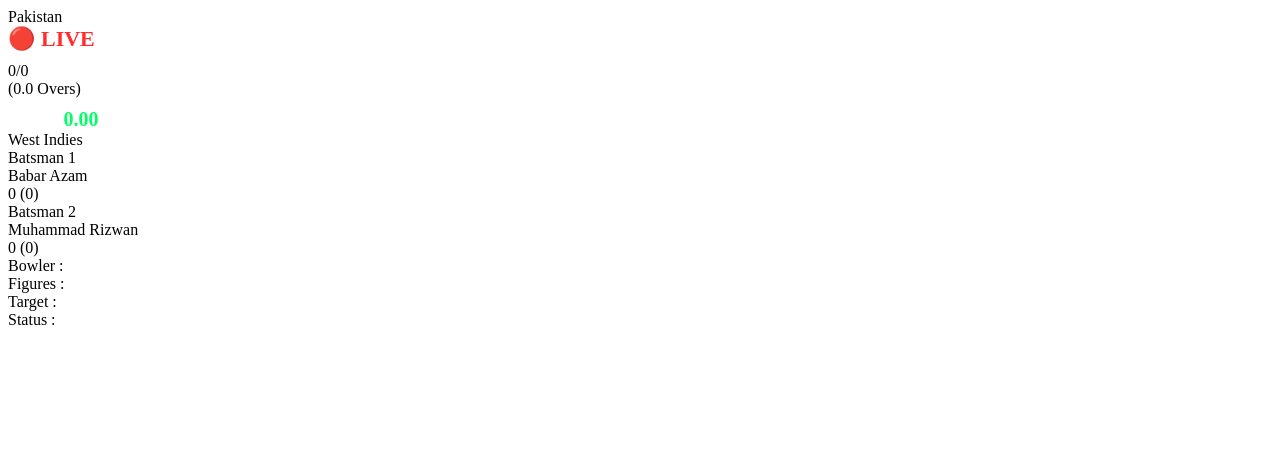
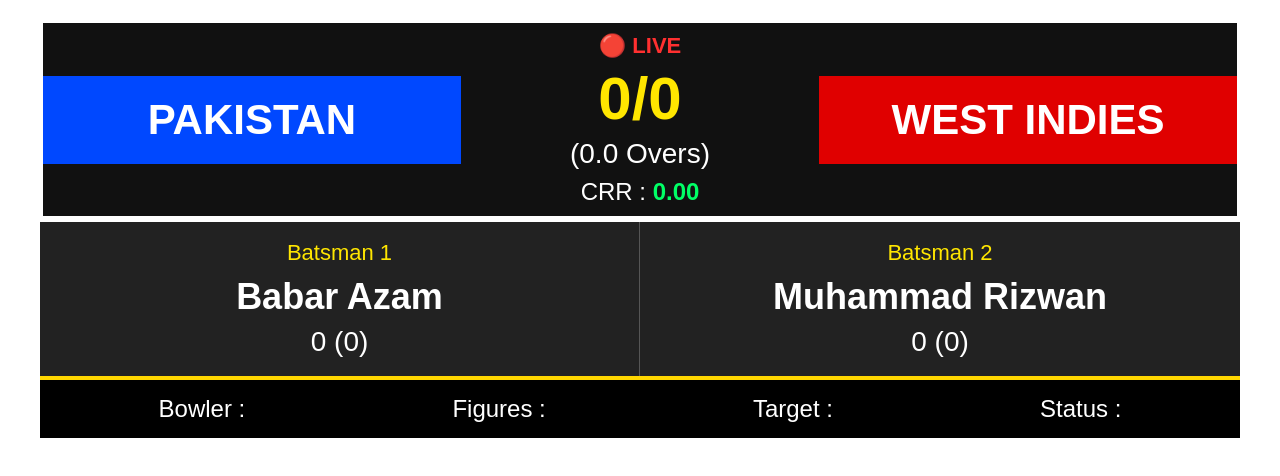
Before and after one commit to sabirali173-lgtm/cricket-scoreboard, a plain HTML site: page index.html in a window 1280 px wide. Drawn offline with Linux system fonts and the light colour scheme; no server answers.

Commit message:
Update style.css

```diff
--- a/style.css
+++ b/style.css
@@ -1,8 +1,60 @@
+*{
+    margin:0;
+    padding:0;
+    box-sizing:border-box;
+    font-family:Arial, Helvetica, sans-serif;
+}
+
+body{
+    background:transparent;
+    overflow:hidden;
+}
+
+.scoreboard{
+    width:1200px;
+    margin:20px auto;
+}
+
+/* TOP BAR */
+
+.top-bar{
+    display:flex;
+    align-items:center;
+    justify-content:space-between;
+    background:#111;
+    border:3px solid #fff;
+}
+
+.team{
+    width:35%;
+    color:#fff;
+    text-align:center;
+    font-size:42px;
+    font-weight:bold;
+    padding:20px;
+    text-transform:uppercase;
+}
+
+.left{
+    background:#0048ff;
+}
+
+.right{
+    background:#e00000;
+}
+
+.score-box{
+    width:30%;
+    background:#111;
+    text-align:center;
+    color:#fff;
+    padding:10px;
+}
+
 .live{
-    color:#ff2d2d;
+    color:#ff3030;
     font-size:22px;
     font-weight:bold;
-    margin-bottom:10px;
     animation:blink 1s infinite;
 }
 
@@ -12,13 +64,80 @@
     }
 }
 
+.score{
+    font-size:60px;
+    font-weight:bold;
+    color:#ffe600;
+    margin-top:5px;
+}
+
+.overs{
+    font-size:28px;
+    color:#fff;
+    margin-top:5px;
+}
+
 .crr{
-    color:#ffffff;
-    font-size:20px;
-    margin-top:10px;
+    font-size:24px;
+    color:#fff;
+    margin-top:8px;
 }
 
 .crr span{
     color:#00ff66;
     font-weight:bold;
 }
+
+/* BATTING */
+
+.middle{
+    display:flex;
+    background:#222;
+    border-top:3px solid #fff;
+}
+
+.player{
+    width:50%;
+    text-align:center;
+    color:#fff;
+    padding:18px;
+    border-right:1px solid #555;
+}
+
+.player:last-child{
+    border-right:none;
+}
+
+.title{
+    color:#ffe600;
+    font-size:22px;
+    margin-bottom:10px;
+}
+
+.player div:nth-child(2){
+    font-size:36px;
+    font-weight:bold;
+}
+
+.player div:nth-child(3){
+    font-size:28px;
+    margin-top:8px;
+}
+
+/* BOTTOM */
+
+.bottom{
+    display:flex;
+    justify-content:space-around;
+    align-items:center;
+    background:#000;
+    color:#fff;
+    font-size:24px;
+    padding:15px;
+    border-top:4px solid gold;
+}
+
+.bottom span{
+    color:#ffe600;
+    font-weight:bold;
+}
```
